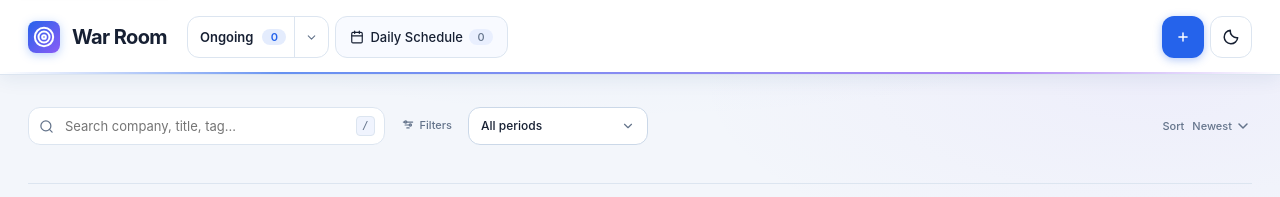
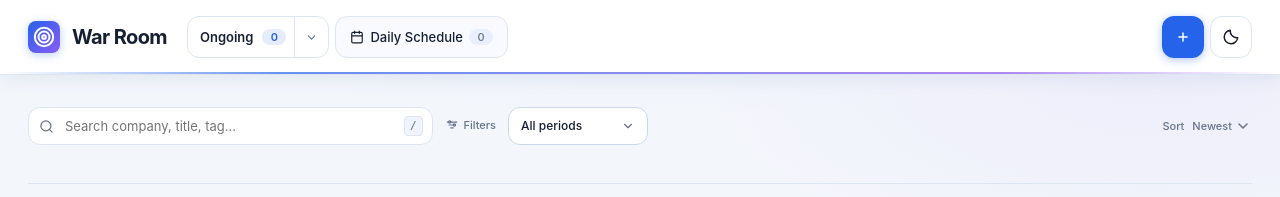
Before and after one commit to NoveliaYuki/war-room, a website: page frontend/index.html in a window 1280 px wide. Shown: the top 197 px of the page. Drawn offline with Linux system fonts and the light colour scheme; no server answers.

Commit message:
fix: [v1.7.0] - give the search field more room

```diff
--- a/frontend/public/css/card.css
+++ b/frontend/public/css/card.css
@@ -21,11 +21,11 @@
 
 .toolbar-search-filter {
   display: grid;
-  grid-template-columns: minmax(0, 1fr) auto minmax(150px, 180px);
+  grid-template-columns: minmax(0, 1fr) auto 140px;
   grid-column: 1;
   grid-row: 1;
   align-items: center;
-  gap: 12px;
+  gap: 8px;
   width: 100%;
   min-width: 0;
 }
```
